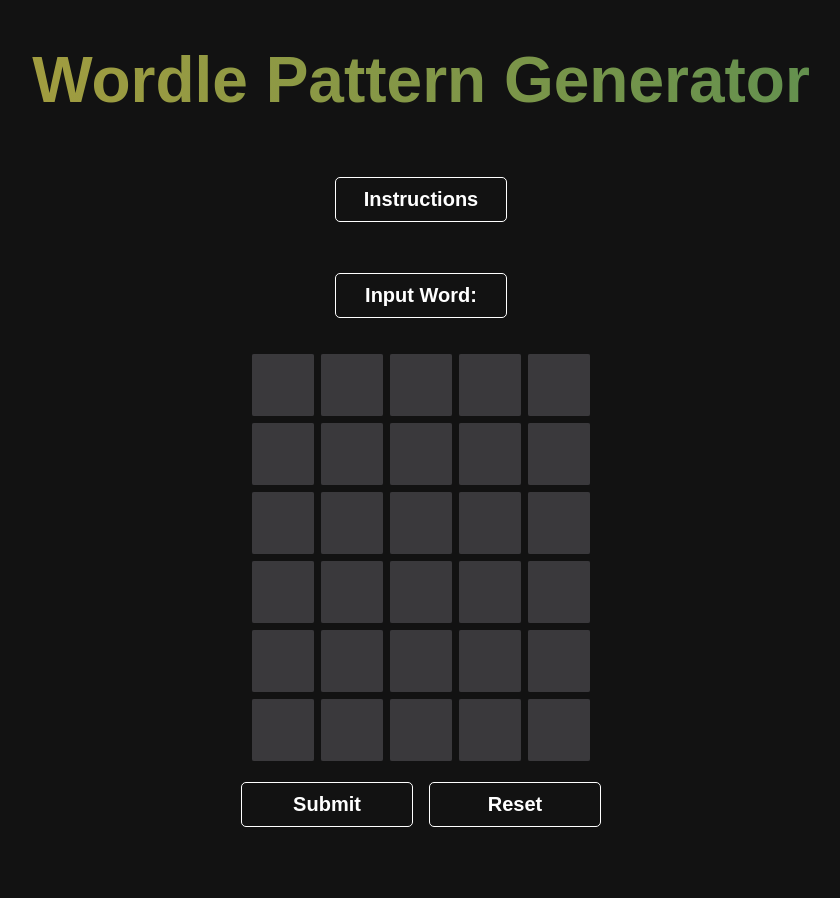
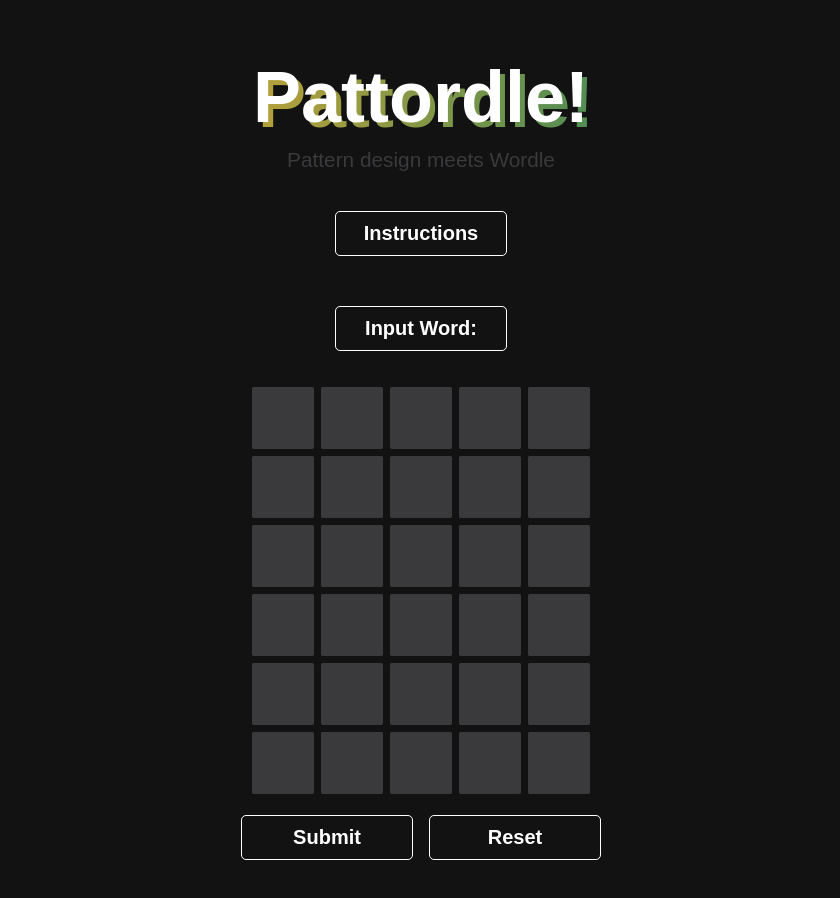
Before and after one commit to weewoo14/wordle-pattern-generator, a React (Vite) app: page / in a window 1280 px wide. Shown: the top 898 px of the page, without its empty margins (219-1059 px from the left). Before the commit the page ends 867 px from the top, so only its background shows below. Built offline with nearby package versions, Linux system fonts and the light colour scheme; no server answers.

Commit message:
Added branding to the project

```diff
--- a/src/App.jsx
+++ b/src/App.jsx
@@ -7,7 +7,9 @@
 function App() {
   return (
     <div className = "Webpage">
-      <Header/>
+      <div className = "HeaderDivBlock">
+        <Header/>
+      </div>
       <InputWordleWord/>
 
       <div className = "PatternTileRowDiv">
--- a/src/Header.jsx
+++ b/src/Header.jsx
@@ -5,7 +5,8 @@
   const [instructionsButtonPress, setInstructionsButtonPress] = useState(false);
   return(
     <header>
-      <h1 className = "HeaderTitle"> Wordle Pattern Generator </h1>
+      <h1 data-text = "Pattordle!" className = "HeaderTitle"> Pattordle! </h1>
+      <p className = "HeaderSubtitle"> Pattern design meets Wordle</p>
 
     <div className = "InstructionsButton">
       <button className="InstructionsButtonBackground" onClick = {() => setInstructionsButtonPress(true)}>
--- a/src/Modal.jsx
+++ b/src/Modal.jsx
@@ -1,5 +1,4 @@
 function ModalWindow({ modalWindowOpen, modalWindowClose, children }) {
-  console.log (modalWindowOpen);
   if (modalWindowOpen === false) {
     return null;
   };
--- a/src/SubmitButton.jsx
+++ b/src/SubmitButton.jsx
@@ -34,7 +34,7 @@
     setSubmitButtonPress(true);
 
     if (wordleWord.length === 0) {
-      setNoWordleWordEntered(true);
+      setNoWordleWord(true);
     } else if (possibleWordsList.length != 6) {
       setNoFoundPossibleWords(true);
     };
@@ -48,6 +48,10 @@
         </button>
       </div>
 
+      <ModalWindow modalWindowOpen={noWordleWord} modalWindowClose={() => {setNoWordleWord(false)}}>
+        <h1> No Wordle Word Entered. Please Enter One. </h1>
+      </ModalWindow>
+
       <ModalWindow modalWindowOpen={noFoundPossibleWords} modalWindowClose={() => {setNoFoundPossibleWords(false)}}>
         <h1> No Possibilities </h1>
       </ModalWindow>
--- a/src/index.css
+++ b/src/index.css
@@ -6,15 +6,46 @@
   background-color: rgb(18, 18, 18);
 }
 
+.HeaderDivBlock {
+  display: flex;
+  justify-content: center;
+  align-items: center;
+}
+
+.HeaderSubtitle {
+  color:#3a393c;
+  font-family: Arial, sans-serif;
+  font-size: 1.3rem;
+  text-align: center;
+  margin-top: 5px;
+
+}
 
 .HeaderTitle {
+  display: inline-block;
+  justify-content: center;
+  align-items: center;
   text-align: center;
+
+  color: white;
+  font-family: Arial, sans-serif;
+  font-size: 4.5rem;
+  position: relative;
+
+  margin-bottom: 5px;
+}
+
+.HeaderTitle::before {
+  content: attr(data-text);
+
+  position: absolute;
+  inset: 0;
+  z-index: -1;
+
   background-image: linear-gradient(to right, rgb(180, 160, 59), rgb(81, 141, 83));
   color: transparent;
   background-clip: text;
-
-  font-family: Arial, sans-serif;
-  font-size: 4rem;
+  transform: translate(5px, 5px);
 }
 
 .PatternTileRowDiv {
```
